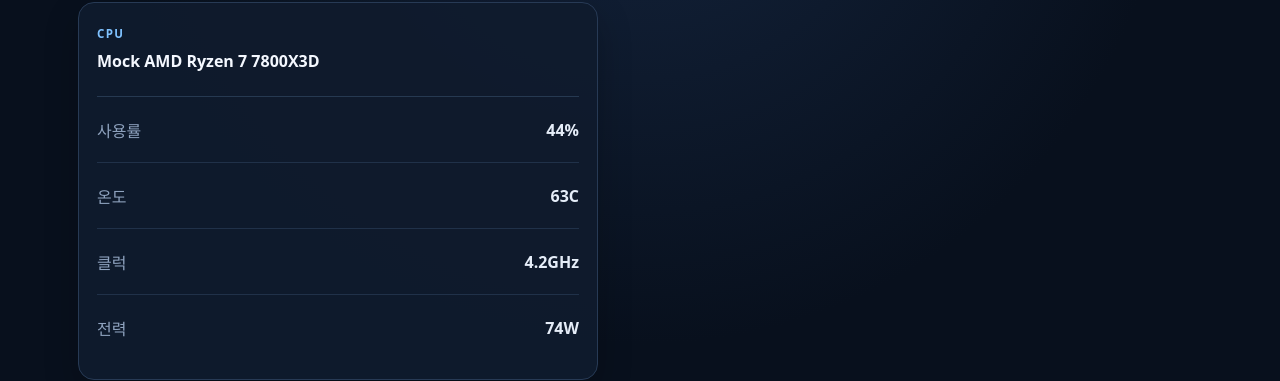
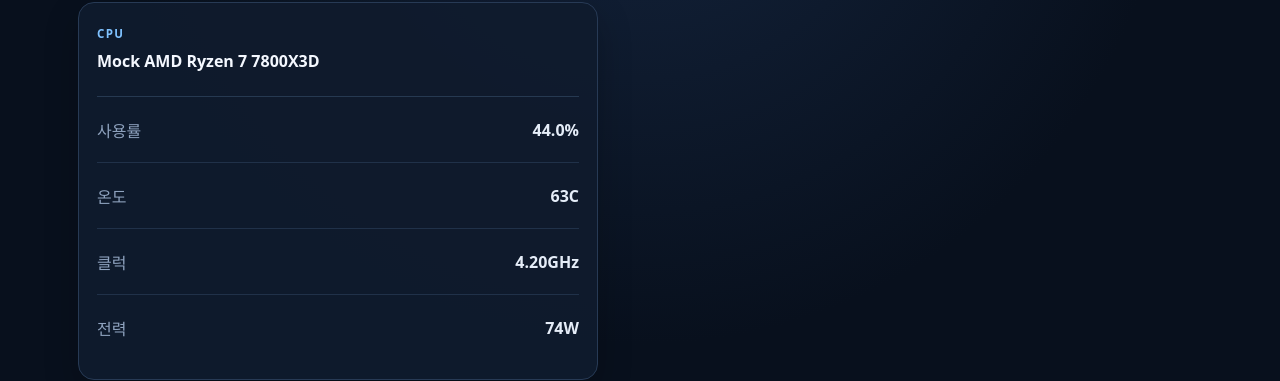
Before and after one commit to qpow1018/pc-health, a React (Vite) app: page / in a window 1280 px wide. Both pictures are taken after a click on the button "개발 모드". Shown: the part 188-569 px from the top of the page. Built offline with nearby package versions, Linux system fonts and the light colour scheme.

Commit message:
fix: polish CPU dashboard readings

```diff
--- a/src/features/dashboard/DeviceCard.tsx
+++ b/src/features/dashboard/DeviceCard.tsx
@@ -1,6 +1,7 @@
 import type {
   DeviceSnapshot,
   IndicationLevel,
+  SensorReading,
   SensorValue,
 } from "@/features/sensors/types";
 import styles from "./DeviceCard.module.css";
@@ -11,14 +12,29 @@
   warning: 3,
 };
 
-function formatValue(value: SensorValue) {
+function formatAvailableValue(reading: SensorReading, value: SensorValue) {
+  if (value.status !== "available") return "";
+  if (reading.kind === "cpu_usage") return `${value.value.toFixed(1)}${value.unit}`;
+  if (reading.kind === "cpu_clock") return `${value.value.toFixed(2)}${value.unit}`;
+  return `${Number.isInteger(value.value) ? value.value : value.value.toFixed(1)}${value.unit}`;
+}
+
+function formatUnsupportedApp(reading: SensorReading) {
+  if (reading.kind === "cpu_temperature" || reading.kind === "cpu_power") {
+    return "센서 백엔드 필요";
+  }
+  return "현재 버전 미지원";
+}
+
+function formatValue(reading: SensorReading) {
+  const { value } = reading;
   switch (value.status) {
     case "available":
-      return `${Number.isInteger(value.value) ? value.value : value.value.toFixed(1)}${value.unit}`;
+      return formatAvailableValue(reading, value);
     case "unsupported-device":
       return "지원하지 않음";
     case "unsupported-app":
-      return "현재 버전 미지원";
+      return formatUnsupportedApp(reading);
     case "waiting":
       return "데이터 대기 중";
     case "error":
@@ -60,7 +76,7 @@
           >
             <dt>{reading.label}</dt>
             <dd>
-              <span>{formatValue(reading.value)}</span>
+              <span>{formatValue(reading)}</span>
               {reading.indication && <small>{reading.indication.message}</small>}
               {reading.value.status === "error" && (
                 <small>{reading.value.message}</small>
--- a/src/features/dashboard/SensorDiagnosticsPanel.tsx
+++ b/src/features/dashboard/SensorDiagnosticsPanel.tsx
@@ -10,6 +10,10 @@
 
 function formatJson(value: unknown) {
   return JSON.stringify(value, null, 2);
+}
+
+function formatDuration(durationMs: number) {
+  return durationMs === 0 ? "<1ms" : `${durationMs}ms`;
 }
 
 export default function SensorDiagnosticsPanel({
@@ -54,7 +58,7 @@
           </div>
           <div>
             <span>duration</span>
-            <strong>{diagnostics.durationMs}ms</strong>
+            <strong>{formatDuration(diagnostics.durationMs)}</strong>
           </div>
           <div>
             <span>collected</span>
```
Also changed, not shown: 2 other files (tests, documents, lock files or other folders).
